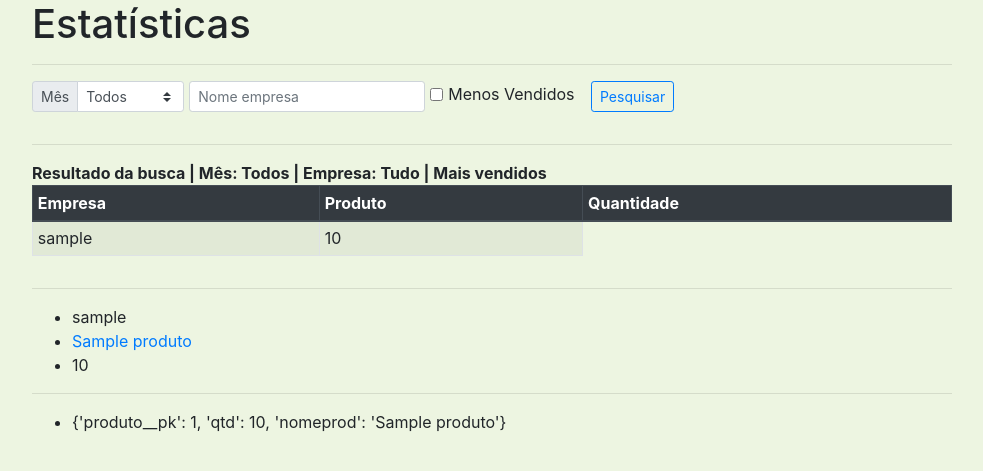
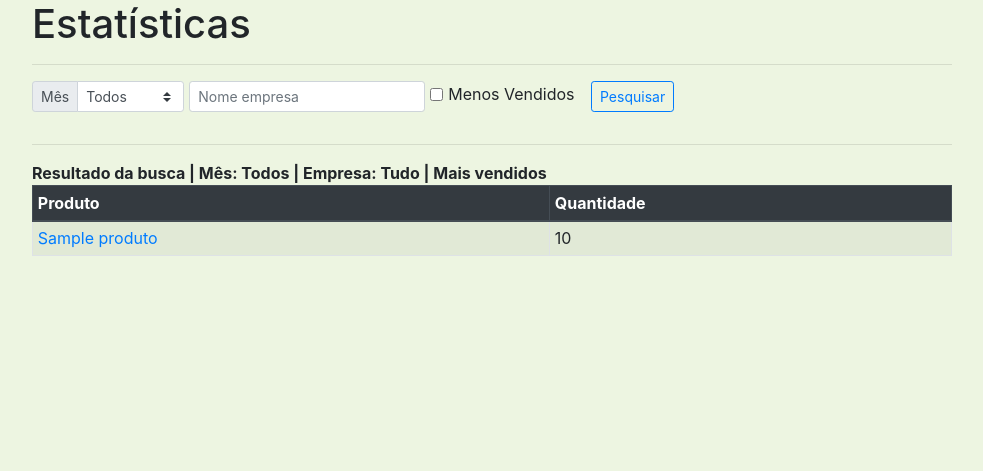
Before and after one commit to vitornr7/estoque-django, a Django app: page /estatisticas/ in a window 1280 px wide. Shown: the part 56-527 px from the top of the page, without its empty margins (148-1131 px from the left). Run offline with Django 3.2, Linux system fonts and the light colour scheme; a user stored in the database is signed in; tables that the repository leaves empty hold one stand-in row (values such as "Sample post"); some libraries are stand-ins or nearby versions.

Commit message:
estatisticas completas

```diff
--- a/estoque/templates/estoque/estatisticas.html
+++ b/estoque/templates/estoque/estatisticas.html
@@ -69,26 +69,27 @@
     <table class="table table-striped table-bordered table-sm">
         <thead class="thead-dark">
             <tr>
-                {% if request.user.is_superuser %}<th scope="col">Empresa</th>{% endif %}
+                {% comment %}{% if request.user.is_superuser %}<th scope="col">Empresa</th>{% endif %}{% endcomment %}
                 <th scope="col">Produto</th>
                 <th scope="col">Quantidade</th>
             </tr>
         </thead>
         <tbody>
-            {% for produto in produtos %}
+            {% for i in info %}
             <tr>
+                {% comment %}
                 {% if request.user.is_superuser %}
                 <td>
                     {{ produto.carrinho.empresa }}
                 </td>
                 {% endif %}
-                {% comment %}
+                {% endcomment %}
+
                 <td>
-                    <a href="{% url 'estoque:detalhes_produto' produto.produto.pk %}">{{ produto.produto.nome }}</a>
+                    <a href="{% url 'estoque:detalhes_produto' i.produto %}">{{ i.nomeprod }}</a>
                 </td>
-                {% endcomment %}
                 <td>
-                    {{ produto.quantidade }}
+                    {{ i.qtd }}
                 </td>
             </tr>
             {% empty %}
@@ -102,25 +103,24 @@
     </table>
 </div>
 
-{% comment %}
-{% if vendas.has_other_pages %}
+{% if info.has_other_pages %}
 
 <ul class="pagination float-right">
     <li class="page-item">
-        <span class="page-link">{{ vendas.number }}/{{ vendas.paginator.num_pages }}</span>
+        <span class="page-link">{{ info.number }}/{{ info.paginator.num_pages }}</span>
     </li>
 
-    {% if vendas.has_previous %}
+    {% if info.has_previous %}
     <li class="page-item"><a class="page-link"
-            href="?mes={{ request.GET.mes }}&nome_empresa={{ request.GET.nome_empresa }}&menos_vendidos={{ request.GET.menos_vendidos }}&page={{ vendas.previous_page_number }}">Anterior</a>
+            href="?mes={{ request.GET.mes }}&nome_empresa={{ request.GET.nome_empresa }}&menos_vendidos={{ request.GET.menos_vendidos }}&page={{ info.previous_page_number }}">Anterior</a>
     </li>
     {% else %}
     <li class="page-item disabled"><span class="page-link">Anterior</span></li>
     {% endif %}
 
-    {% if vendas.has_next %}
+    {% if info.has_next %}
     <li class="page-item"><a class="page-link"
-            href="?mes={{ request.GET.mes }}&nome_empresa={{ request.GET.nome_empresa }}&menos_vendidos={{ request.GET.menos_vendidos }}&page={{ vendas.next_page_number }}">Proxima</a>
+            href="?mes={{ request.GET.mes }}&nome_empresa={{ request.GET.nome_empresa }}&menos_vendidos={{ request.GET.menos_vendidos }}&page={{ info.next_page_number }}">Proxima</a>
     </li>
     {% else %}
     <li class="page-item disabled"><span class="page-link">Proxima</span></li>
@@ -128,31 +128,7 @@
 </ul>
 
 {% endif %}
-{% endcomment %}
-
-<hr>
-
-
-{% for produto in produtos %}
-<ul>
-    <li>{{ produto.carrinho.empresa }}</li>
-    <li><a href="{% url 'estoque:detalhes_produto' produto.produto.pk %}">{{ produto.produto.nome }}</a></li>
-    <li>{{ produto.quantidade }}</li>
-</ul>
-{% empty %}
-<h4>Nenhum resultado encontrado.</h4>
-
-{% endfor %}
-
-<hr>
-
-{% for t in teste %}
-<ul>
-    <li>{{ t }}</li>
-</ul>
-{% empty %}
-<h4>Nenhum resultado encontrado.</h4>
-
-{% endfor %}
 
 {% endblock %}
+
+mes=&nome_empresa=&menos_vendidos=
--- a/estoque/views.py
+++ b/estoque/views.py
@@ -715,90 +715,30 @@ def estatisticas(request):
     mes = request.GET.get('mes')
     menos_vendidos = request.GET.get('menos_vendidos')
 
+    if mes:
+        mes = int(mes)
+    else:
+        mes = 0
+
     empresa = get_object_or_404(Empresa, usuario=request.user)
 
-    # if request.user.is_superuser:
-    #     if nome_empresa:
-    #         carrinhos = Carrinho.objects.filter(
-    #             empresa__usuario__username=nome_empresa, status=Carrinho.FECHADO).order_by('-data')
-    #     else:
-    #         carrinhos = Carrinho.objects.filter(
-    #             status=Carrinho.FECHADO).order_by('-data')
-    # else:
-    #     carrinhos = Carrinho.objects.filter(
-    #         empresa=empresa, status=Carrinho.FECHADO).order_by('-data')
+    if request.user.is_superuser:
+        produtos = CarrinhoProdutos.objects.filter(carrinho__status=Carrinho.FECHADO)
+    else:
+        produtos = CarrinhoProdutos.objects.filter(carrinho__empresa=empresa, carrinho__status=Carrinho.FECHADO)
 
-    produtos = CarrinhoProdutos.objects.filter()
-    # nome_empresa=F('empresa__usuario__username')
-    # teste = produtos.values(prod=F('produto')).aggregate(qtd_vendida=Sum('quantidade')).order_by('-qtd_vendida')
-    teste = produtos.values('produto__pk').annotate(qtd=Sum('quantidade'), nomeprod=F('produto__nome')).order_by('-qtd')
+    if mes != 0:
+        produtos = produtos.filter(carrinho__data__month=mes)
 
-    # if mes:
-    #     mes = int(mes)
-    # else:
-    #     mes = 0
-
-    # if mes != 0:
-    #     carrinhos = carrinhos.filter(data__month=mes)
-
-    # if carrinhos:
-    #     produtos = CarrinhoProdutos.objects.filter(carrinho=carrinhos)
-    # else:
-    #     produtos = CarrinhoProdutos.objects.all()
+    if nome_empresa and request.user.is_superuser:
+        produtos = produtos.filter(carrinho__empresa__usuario__username=nome_empresa)
 
 
-    # print('---------------------------------------------------------------------------------')
-    # print('---------------------------------------------------------------------------------')
-    # # print('chegou')
-    # # print(produtos)
-    # print('---------------------------------------------------------------------------------')
-    # print('---------------------------------------------------------------------------------')
+    if menos_vendidos:
+        info = produtos.values('produto').annotate(qtd=Sum('quantidade'), nomeprod=F('produto__nome')).order_by('qtd')
+    else:
+        info = produtos.values('produto').annotate(qtd=Sum('quantidade'), nomeprod=F('produto__nome')).order_by('-qtd')
 
+    info = paginar(info, page, 3)
 
-    # if menos_vendidos:
-    #     produtos = produtos.values(nome_empresa=F('empresa__usuario__username'), id_prod=F('produto'), nome_prod=F(
-    #         'produto__nome')).annotate(qtd_vendida=Sum('quantidade')).order_by('qtd_vendida')
-    # else:
-    #     produtos = produtos.values(nome_empresa=F('empresa__usuario__username'), id_prod=F('produto'), nome_prod=F(
-    #         'produto__nome')).annotate(qtd_vendida=Sum('quantidade')).order_by('-qtd_vendida')
-
-    # produtos = paginar(produtos, page, 3)
-
-    return render(request, 'estoque/estatisticas.html', {'produtos': produtos, 'teste': teste})
-
-
-# @login_required
-# def estatisticas(request):
-#     page = request.GET.get('page', 1)
-#     nome_empresa = request.GET.get('nome_empresa')
-#     mes = request.GET.get('mes')
-#     menos_vendidos = request.GET.get('menos_vendidos')
-
-#     if request.user.is_superuser:
-#         if nome_empresa:
-#             vendas = VendasFilial.objects.all()
-#             vendas = vendas.filter(empresa__usuario__username=nome_empresa)
-#         else:
-#             vendas = VendasFilial.objects.all()
-#     else:
-#         usuario = get_object_or_404(Empresa, usuario=request.user)
-#         vendas = VendasFilial.objects.filter(empresa=usuario)
-
-#     if mes:
-#         mes = int(mes)
-#     else:
-#         mes = 0
-
-#     if mes != 0:
-#         vendas = vendas.filter(data__month=mes)
-
-#     if menos_vendidos:
-#         vendas = vendas.values(nome_empresa=F('empresa__usuario__username'), id_prod=F('produto'), nome_prod=F(
-#             'produto__nome')).annotate(qtd_vendida=Sum('quantidade')).order_by('qtd_vendida')
-#     else:
-#         vendas = vendas.values(nome_empresa=F('empresa__usuario__username'), id_prod=F('produto'), nome_prod=F(
-#             'produto__nome')).annotate(qtd_vendida=Sum('quantidade')).order_by('-qtd_vendida')
-
-#     vendas = paginar(vendas, page, 3)
-
-#     return render(request, 'estoque/estatisticas.html', {'vendas': vendas})
+    return render(request, 'estoque/estatisticas.html', {'info': info})
```
